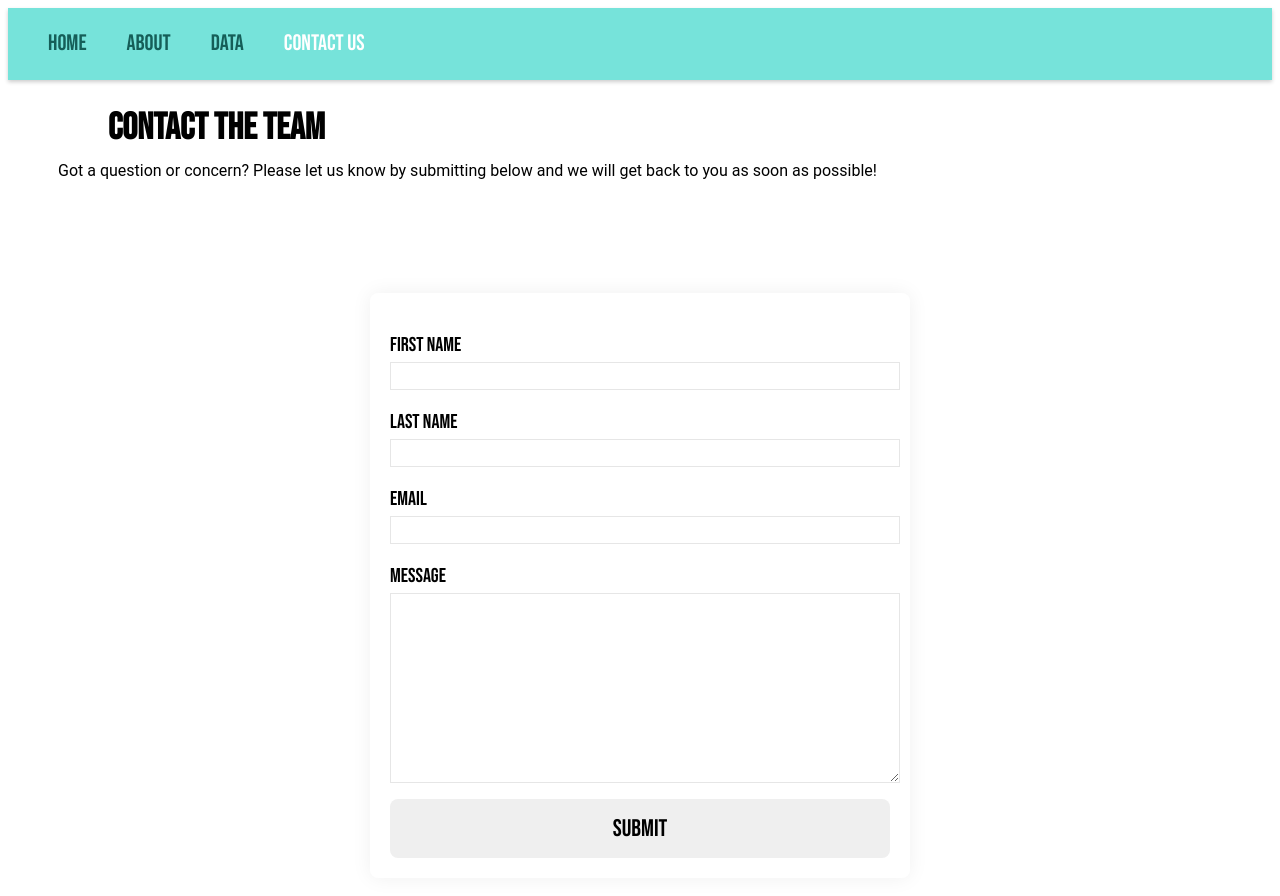
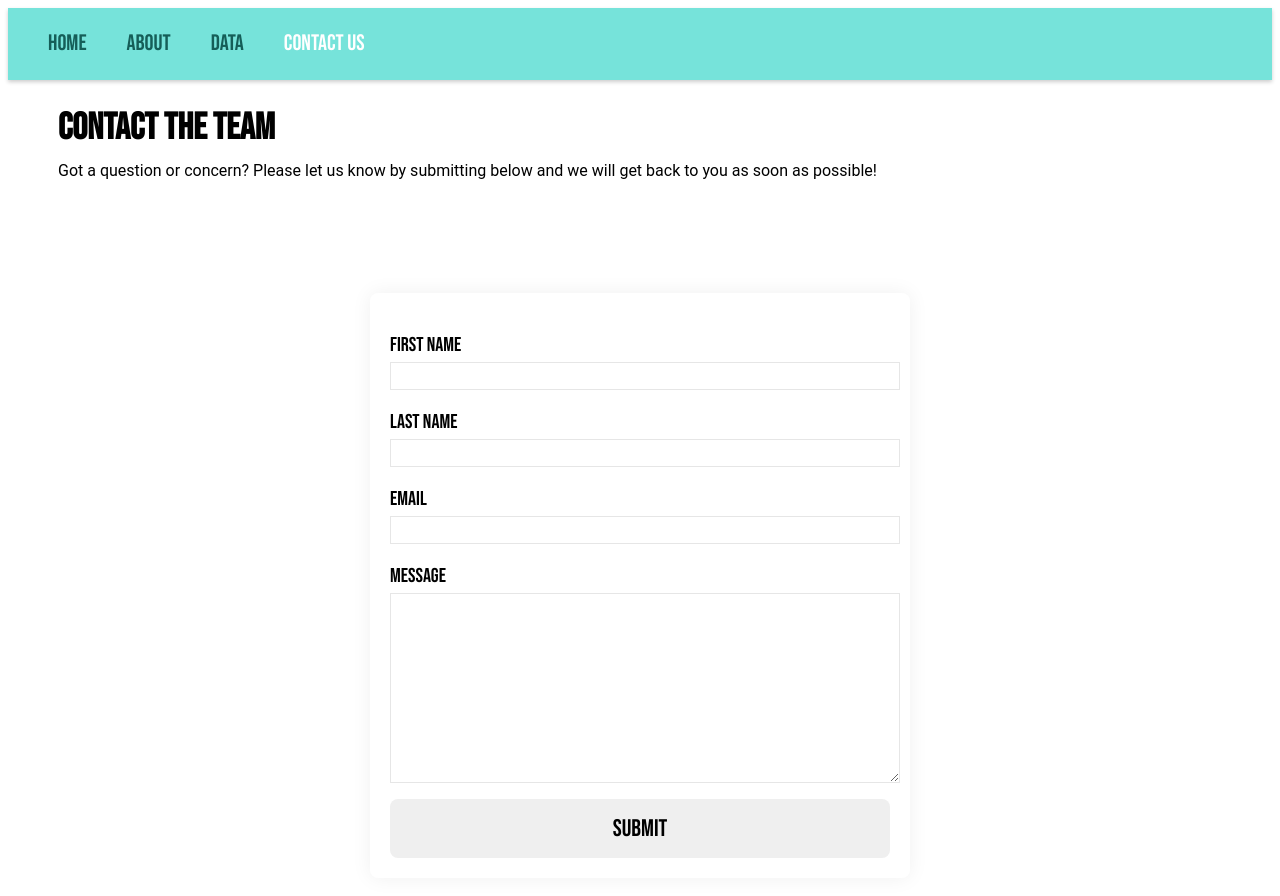
Before and after one commit to vivthai/PGcrimes, a plain HTML site: page form.html in a window 1280 px wide. Drawn offline with Linux system fonts and the light colour scheme.

Commit message:
Update form.css

```diff
--- a/css/form.css
+++ b/css/form.css
@@ -108,13 +108,11 @@ section{
     justify-content: center;
     flex-direction: column;
 }
-.contactsum{
-    margin-left: 50px;
-}
 .title{
     margin-bottom: -5px;
 }
 p.a {
+    margin-left: 50px;
     font: 16px Roboto, sans-serif;
   }
 .container{
```
